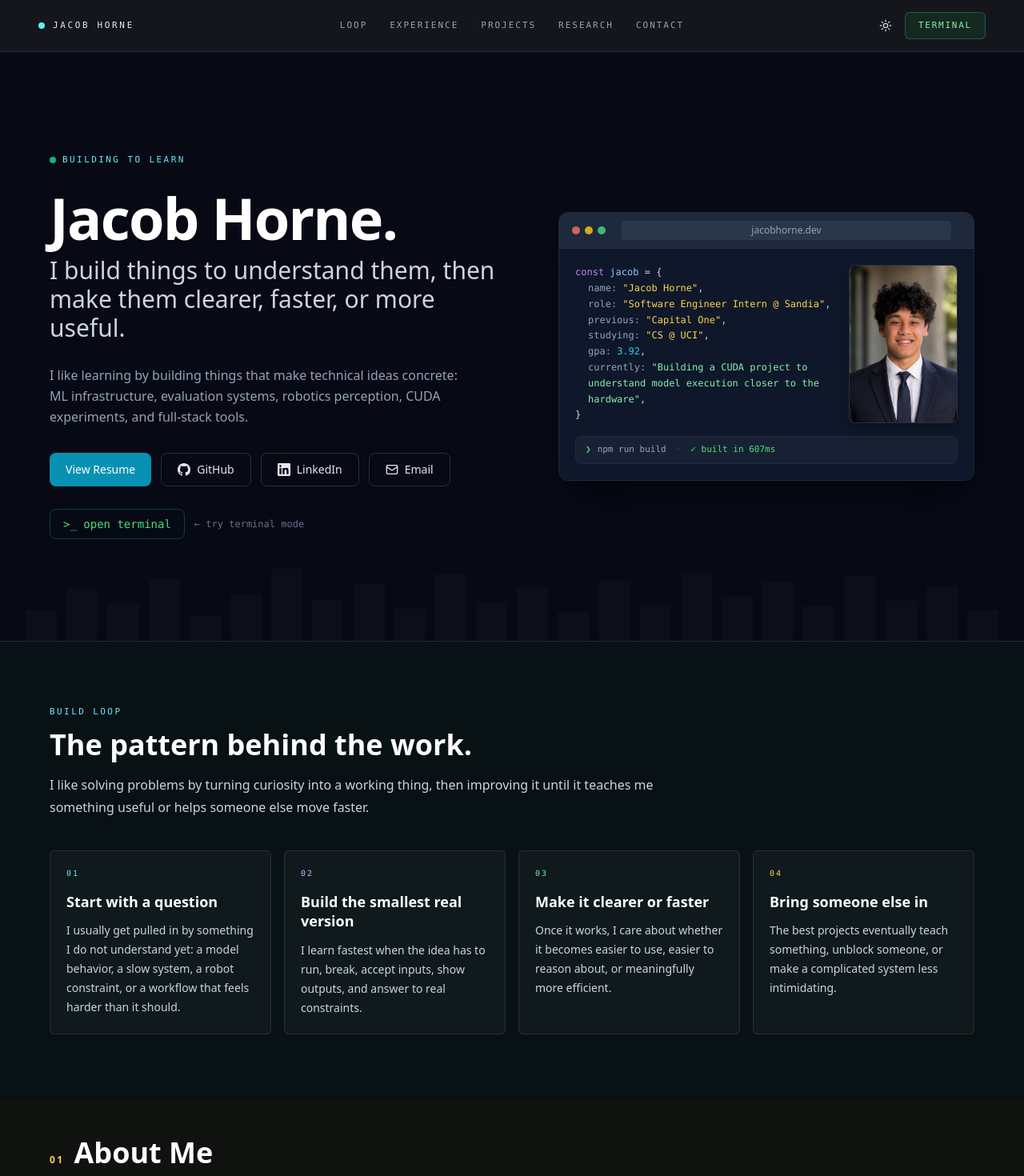
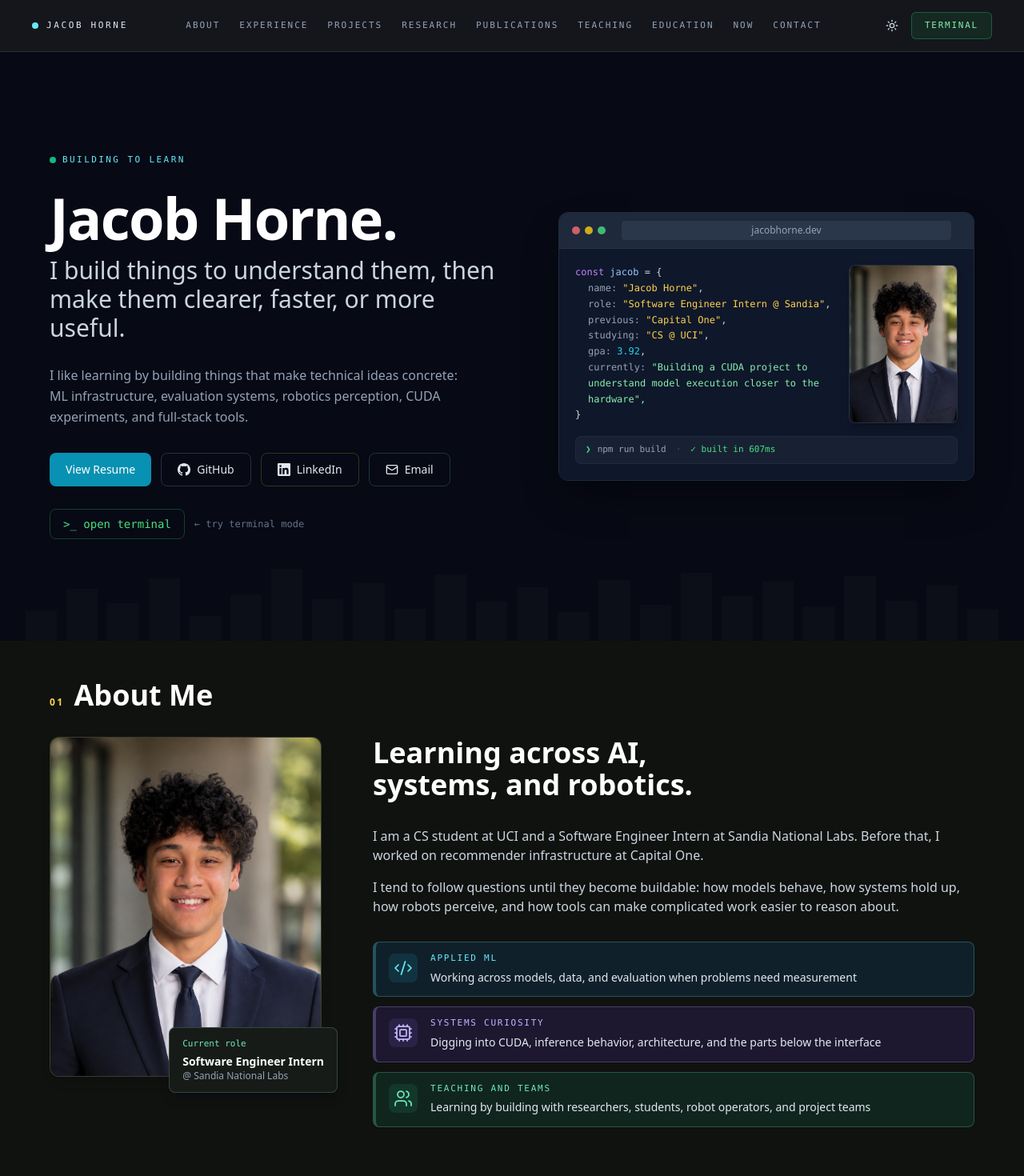
Before and after one commit to jacobhorne-jth/jacobhorne-jth.github.io, a React (Vite) app: page / in a window 1280 px wide. Shown: the top 1470 px of the page at 80% size. Built offline with nearby package versions, Linux system fonts and the light colour scheme.

Commit message:
Restore nav and remove loop

```diff
--- a/src/App.tsx
+++ b/src/App.tsx
@@ -833,10 +833,14 @@ const coursework = [
 ];
 
 const navLinks = [
-  { label: "Loop", href: "#build-loop" },
+  { label: "About", href: "#about" },
   { label: "Experience", href: "#experience" },
   { label: "Projects", href: "#projects" },
   { label: "Research", href: "#research" },
+  { label: "Publications", href: "#publications" },
+  { label: "Teaching", href: "#teaching" },
+  { label: "Education", href: "#education" },
+  { label: "Now", href: "#now" },
   { label: "Contact", href: "#contact" },
 ];
 
@@ -1152,7 +1156,7 @@ function Navbar({
 
   return (
     <header className="sticky top-0 z-40 border-b border-gray-200/80 bg-[#fbfaf7]/95 backdrop-blur dark:border-white/10 dark:bg-[#080a10]/95">
-      <div className="h-16 w-full px-5 sm:px-8 lg:px-12 grid grid-cols-[1fr_auto_1fr] items-center">
+      <div className="h-16 w-full px-5 sm:px-8 lg:px-10 grid grid-cols-[auto_1fr_auto] items-center gap-4">
         {/* Logo */}
         <a href="#top" className="flex items-center gap-2.5 group">
           <span className="h-2 w-2 rounded-full bg-cyan-700 dark:bg-cyan-300" />
@@ -1162,19 +1166,19 @@ function Navbar({
         </a>
 
         {/* Desktop nav */}
-        <nav className="hidden md:flex items-center justify-center gap-7">
+        <nav className="hidden lg:flex items-center justify-center gap-4 xl:gap-6">
           {navLinks.map(l => (
             <a
               key={l.label}
               href={l.href}
-              className="font-mono text-[11px] uppercase tracking-[0.18em] text-gray-500 transition-colors duration-150 hover:text-gray-950 dark:text-slate-400 dark:hover:text-white"
+              className="font-mono text-[10px] uppercase tracking-[0.14em] text-gray-500 transition-colors duration-150 hover:text-gray-950 dark:text-slate-400 dark:hover:text-white xl:text-[11px] xl:tracking-[0.18em]"
             >
               {l.label}
             </a>
           ))}
         </nav>
 
-        <div className="hidden md:flex items-center justify-end gap-2">
+        <div className="hidden lg:flex items-center justify-end gap-2">
           {/* Dark/light toggle */}
           <button
             onClick={onToggleDark}
@@ -1193,7 +1197,7 @@ function Navbar({
         </div>
 
         {/* Mobile hamburger */}
-        <div className="md:hidden col-start-3 flex items-center justify-end gap-2">
+        <div className="lg:hidden col-start-3 flex items-center justify-end gap-2">
           <button
             onClick={onToggleDark}
             className="p-2 text-gray-500 dark:text-slate-400 hover:text-gray-900 dark:hover:text-white"
@@ -1213,7 +1217,7 @@ function Navbar({
 
       {/* Mobile dropdown */}
       {menuOpen && (
-        <div className="md:hidden border-t border-gray-100 dark:border-[#22263a] bg-white dark:bg-[#090a12]">
+        <div className="lg:hidden border-t border-gray-100 dark:border-[#22263a] bg-white dark:bg-[#090a12]">
           <div className="max-w-[1220px] mx-auto px-6 py-4 space-y-1">
             {navLinks.map(l => (
               <a
@@ -1406,69 +1410,6 @@ function Hero({ onOpenTerminal }: { onOpenTerminal: () => void }) {
   );
 }
 
-// ─── Build Loop ───────────────────────────────────────────────────────────────
-
-function BuildLoopSection() {
-  const loopItems: Array<{ label: string; title: string; detail: string; tone: Tone }> = [
-    {
-      label: "01",
-      title: "Start with a question",
-      detail: "I usually get pulled in by something I do not understand yet: a model behavior, a slow system, a robot constraint, or a workflow that feels harder than it should.",
-      tone: "cyan",
-    },
-    {
-      label: "02",
-      title: "Build the smallest real version",
-      detail: "I learn fastest when the idea has to run, break, accept inputs, show outputs, and answer to real constraints.",
-      tone: "violet",
-    },
-    {
-      label: "03",
-      title: "Make it clearer or faster",
-      detail: "Once it works, I care about whether it becomes easier to use, easier to reason about, or meaningfully more efficient.",
-      tone: "emerald",
-    },
-    {
-      label: "04",
-      title: "Bring someone else in",
-      detail: "The best projects eventually teach something, unblock someone, or make a complicated system less intimidating.",
-      tone: "amber",
-    },
-  ];
-
-  return (
-    <section id="build-loop" className="border-t border-black/5 bg-[#f4f8f7] py-20 scroll-mt-16 dark:border-white/10 dark:bg-[#081114]">
-      <div className="mx-auto max-w-[1220px] px-6 md:px-8">
-        <div className="mb-10 max-w-3xl">
-          <p className="font-mono text-[11px] uppercase tracking-[0.22em] text-cyan-700 dark:text-cyan-300">Build Loop</p>
-          <h2 className="mt-3 text-3xl font-semibold leading-tight text-gray-950 dark:text-white md:text-4xl">
-            The pattern behind the work.
-          </h2>
-          <p className="mt-4 text-base leading-7 text-gray-600 dark:text-slate-300">
-            I like solving problems by turning curiosity into a working thing, then improving it until it teaches me something useful or helps someone else move faster.
-          </p>
-        </div>
-
-        <div className="grid gap-4 md:grid-cols-4">
-          {loopItems.map(item => {
-            const tone = toneStyles[item.tone];
-            return (
-              <div
-                key={item.label}
-                className="rounded-md border border-gray-200/80 bg-white/80 p-5 shadow-[0_1px_0_rgba(15,23,42,0.04)] dark:border-white/10 dark:bg-white/[0.035]"
-              >
-                <p className={`font-mono text-[10px] uppercase tracking-[0.2em] ${tone.text}`}>{item.label}</p>
-                <h3 className="mt-4 text-lg font-semibold leading-snug text-gray-950 dark:text-white">{item.title}</h3>
-                <p className="mt-3 text-sm leading-6 text-gray-600 dark:text-slate-300">{item.detail}</p>
-              </div>
-            );
-          })}
-        </div>
-      </div>
-    </section>
-  );
-}
-
 // ─── About Me ─────────────────────────────────────────────────────────────────
 
 function AboutSection() {
@@ -1559,7 +1500,7 @@ function ProjectsSection() {
         <div className="mb-8 flex flex-wrap items-baseline justify-between gap-4">
           <div className="flex items-baseline gap-3">
             <span className="text-xs font-bold tracking-[0.2em] text-violet-700 dark:text-violet-300 uppercase select-none">03</span>
-            <h2 className="text-3xl md:text-4xl font-bold text-gray-900 dark:text-white">Featured Projects</h2>
+            <h2 className="text-3xl md:text-4xl font-bold text-gray-900 dark:text-white">Projects</h2>
           </div>
           <a
             href="https://github.com/jacobhorne-jth"
@@ -1876,7 +1817,6 @@ export default function App() {
       {terminalOpen && <Terminal onClose={closeTerminal} />}
       <Navbar onOpenTerminal={openTerminal} darkMode={darkMode} onToggleDark={() => setDarkMode(v => !v)} />
       <Hero onOpenTerminal={openTerminal} />
-      <BuildLoopSection />
       <AboutSection />
       <ExperienceSection />
       <ProjectsSection />
```
